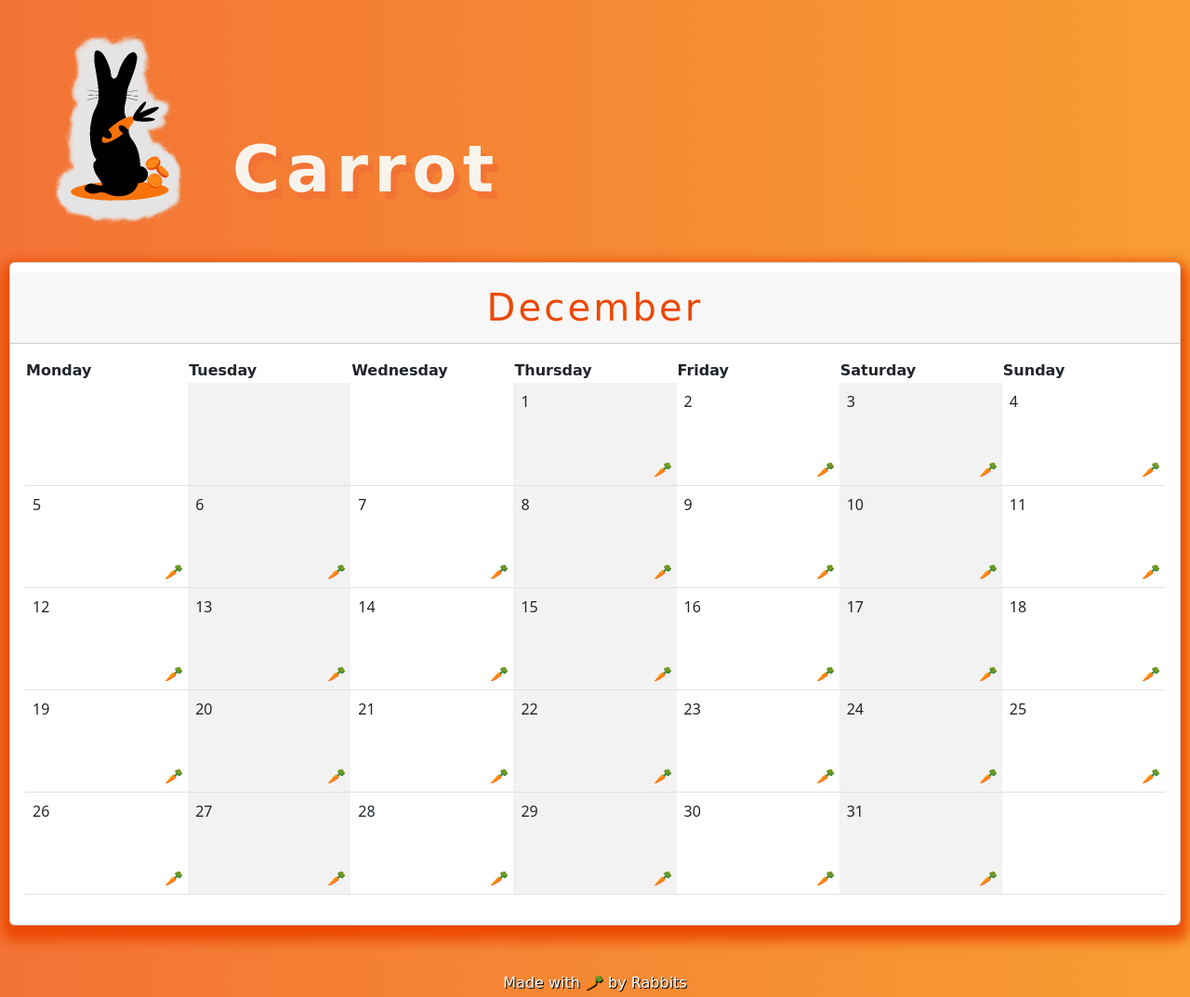
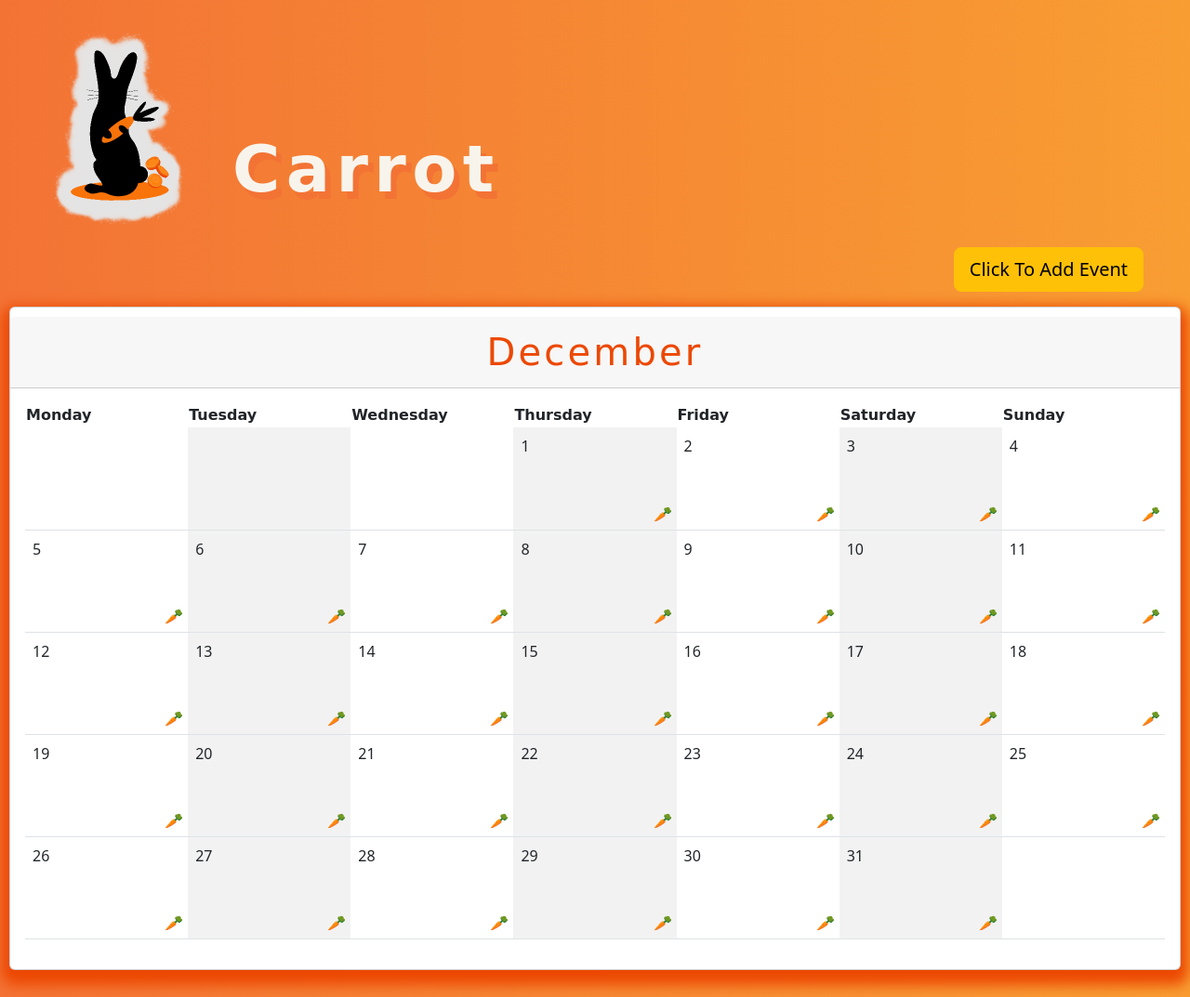
Before and after one commit to thebobfather2/carrotcalendar, a website: page index.html in a window 1280 px wide. Shown: the top 1073 px of the page at 93% size. Drawn offline with nearby package versions, Linux system fonts and the light colour scheme; a web font is replaced by a local one.

Commit message:
added button that will link to the firebase.html where I am setting up the interaction with the database

```diff
--- a/Assets/css/style.css
+++ b/Assets/css/style.css
@@ -65,6 +65,11 @@ td {
     max-width: 110px;
 }
 
+.btnEvent {
+    float: right;
+    margin-right: 50px;
+}
+
 .input {
     margin: 2px 6px 6px 6px;
     padding: 10px;
--- a/index.html
+++ b/index.html
@@ -28,6 +28,15 @@
   </header>
 
   <main>
+
+    <!-- Add event button using Firebase - will need to update URL -->
+    <div class="btnEvent">
+      <input type="button" onclick="window.location.href='/firebase.html';" class="btn btn-warning btn-lg" value="Click To Add Event"/>
+    </div>
+
+    <!-- Page break gives space for add event button -->
+    <br></br>
+
     <!-- TODO: Add option to translate the page? -->
     <div id="calendar" class="card my-3"></div>
   </main>
```
